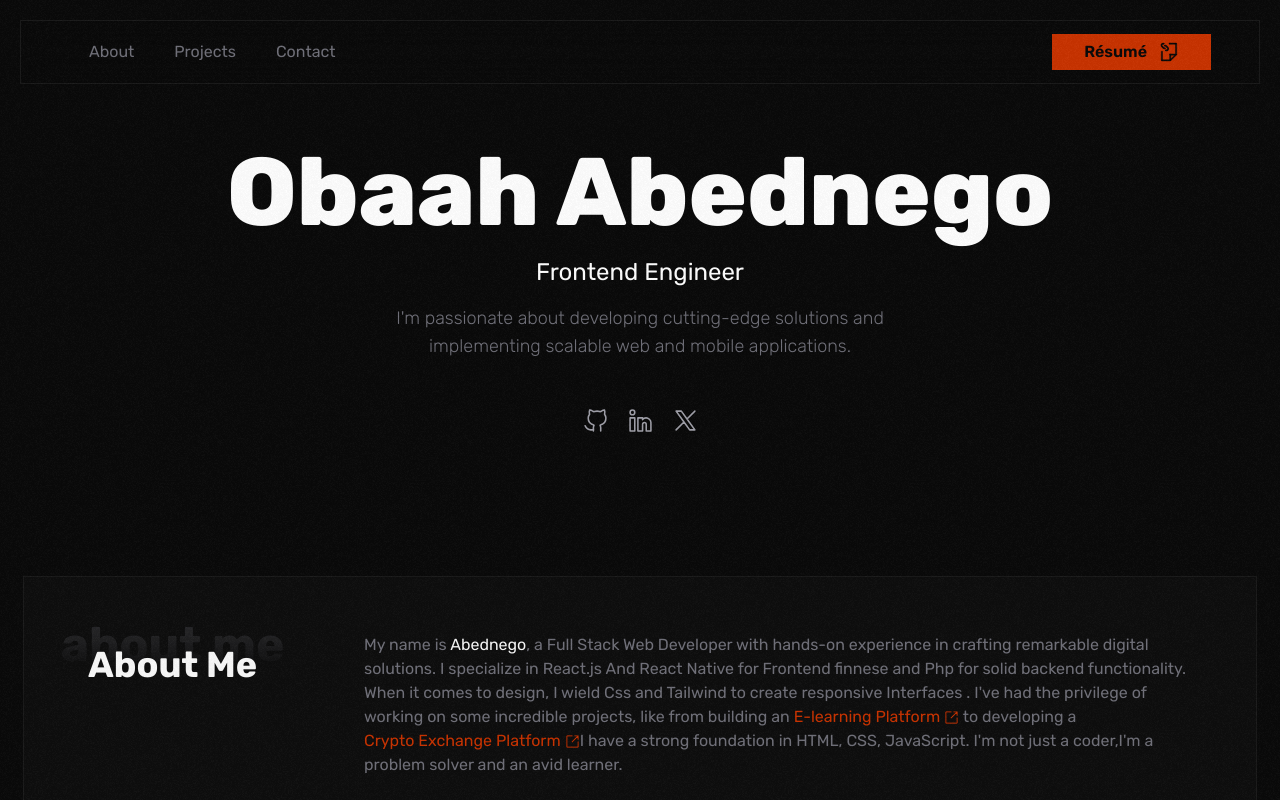
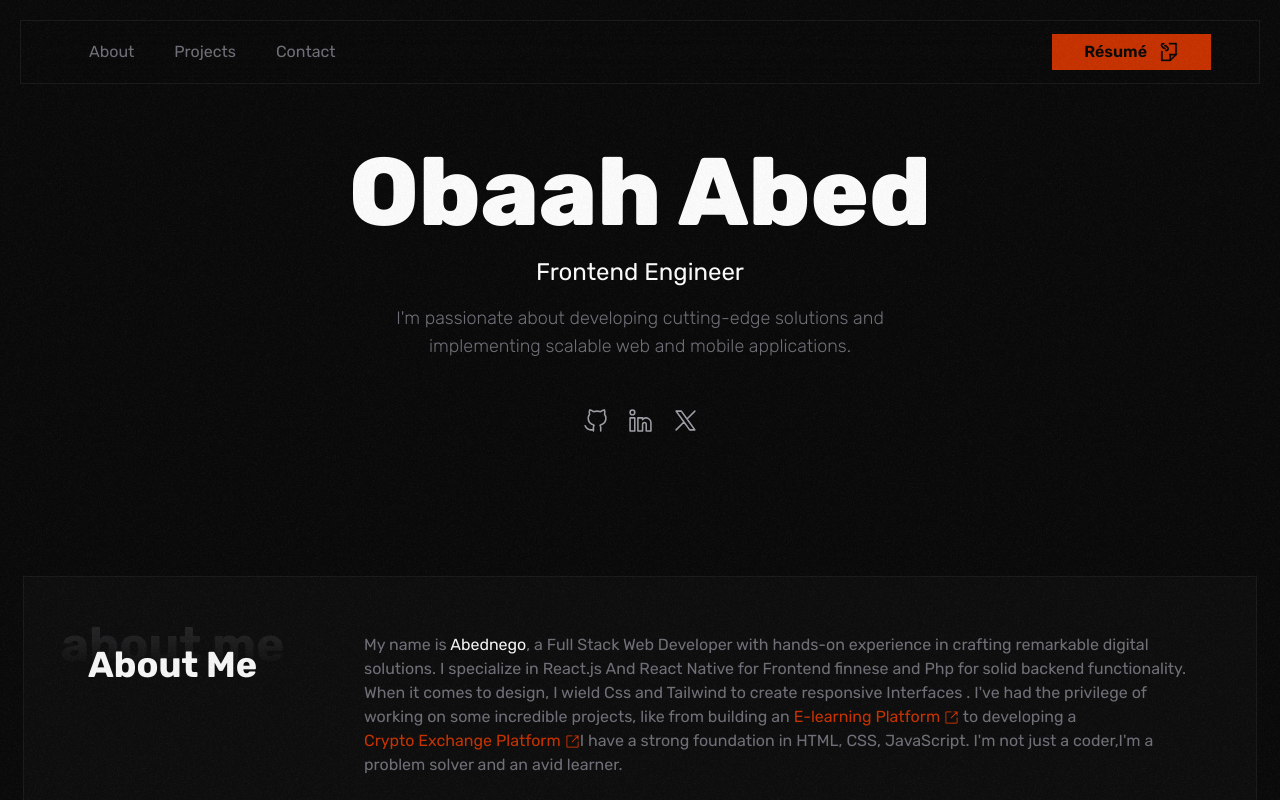
Before and after one commit to abed-obaah/abed-portfolio, a React (Vite) app: page / in a window 1280 px wide. Shown: the top 800 px of the page. Built offline with nearby package versions, Linux system fonts and the light colour scheme.

Commit message:
new project

```diff
--- a/index.html
+++ b/index.html
@@ -37,7 +37,7 @@
     <meta name="twitter:image:width" content="1200" />
     <meta name="twitter:image:height" content="630" />
     <title>
-      abednegoobaah | Frontend engineer with a passion for building things on the
+      abed obaah | Frontend engineer with a passion for building things on the
       web.
     </title>
   </head>
--- a/src/pages/index.tsx
+++ b/src/pages/index.tsx
@@ -10,7 +10,7 @@ const Home = () => {
       <section id="hero" className="container flex pt-24 min-h-[60vh]">
         <div className="hero-content flex flex-col gap-4 items-center text-center m-auto">
           <h1 className="text-5xl sm:text-6xl md:text-8xl font-extrabold whitespace-nowrap animate-title">
-            Obaah Abednego
+            Obaah Abed
           </h1>
           <h2 className="text-lg sm:text-2xl animate-fade-in">
             Frontend Engineer
```
Also changed, not shown: public/og-image.png.
